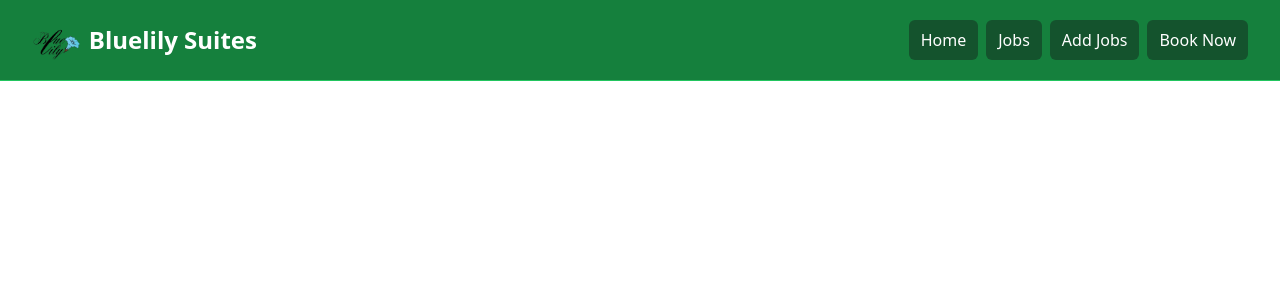
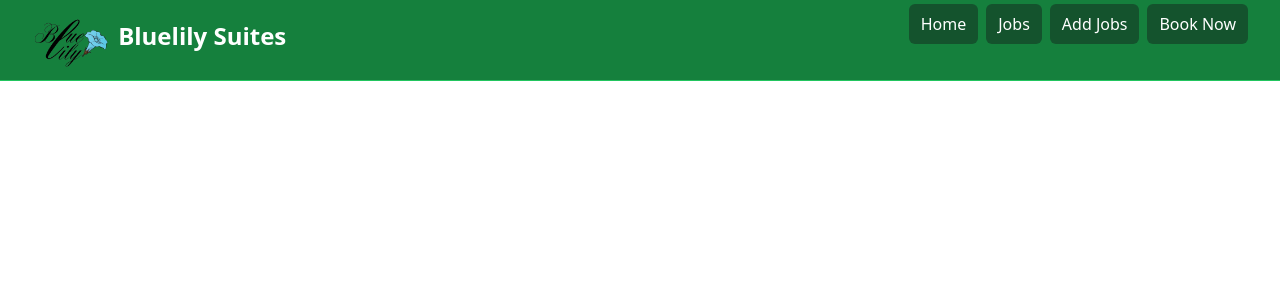
Before and after one commit to Mogle7Arkad/get-hired, a Vue app: page / in a window 1280 px wide. Shown: the top 300 px of the page. Built offline with nearby package versions, Linux system fonts and the light colour scheme.

Commit message:
adjust tailwind class for the logo

```diff
--- a/src/components/NavBar.vue
+++ b/src/components/NavBar.vue
@@ -3,8 +3,8 @@
     <div class="mx-auto max-w-7xl px-2 sm:px-6 lg:px-8">
       <div class="flex h-20 items-center justify-between">
         <div class="flex flex-1 items-center justify-center md:items-stretch md:justify-start">
-          <a class="flex flex-shrink-0 items-center mr-4" href="/">
-            <img class="h-10 w-auto" :src="logo" alt="get hired" />
+          <a class="flex flex-shrink-0 items-center mr-4 mb-2" href="/">
+            <img class="h-16 w-auto" :src="logo" alt="get hired" />
             <span class="hidden md:block text-white text-2xl font-bold ml-2">Bluelily Suites</span>
           </a>
           <div class="md:ml-auto">
```
